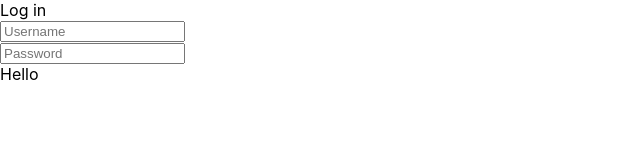
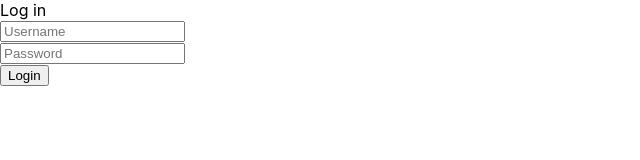
Before and after one commit to Gagandeep-Kaur-01/Login_Application, a React (Create React App) app in the folder Login_Page/frontend/: page / in a window 1280 px wide. Shown: the top 160 px of the page, without its empty margins (0-640 px from the left). Built offline with nearby package versions, Linux system fonts and the light colour scheme.

Commit message:
added login button

```diff
--- a/Login_Page/frontend/src/Form/SubmitButton.js
+++ b/Login_Page/frontend/src/Form/SubmitButton.js
@@ -5,7 +5,15 @@ class SubmitButton extends React.Component {
   render() {
   return (
     <div className="submitButton">
-      Hello
+
+      <button
+          className="btn"
+          disabled={this.props.disabled}
+          onClick={ () => this.props. onClick() }
+      >
+          {this.props.text}
+      </button>
+
     </div>
   );
   }
```
